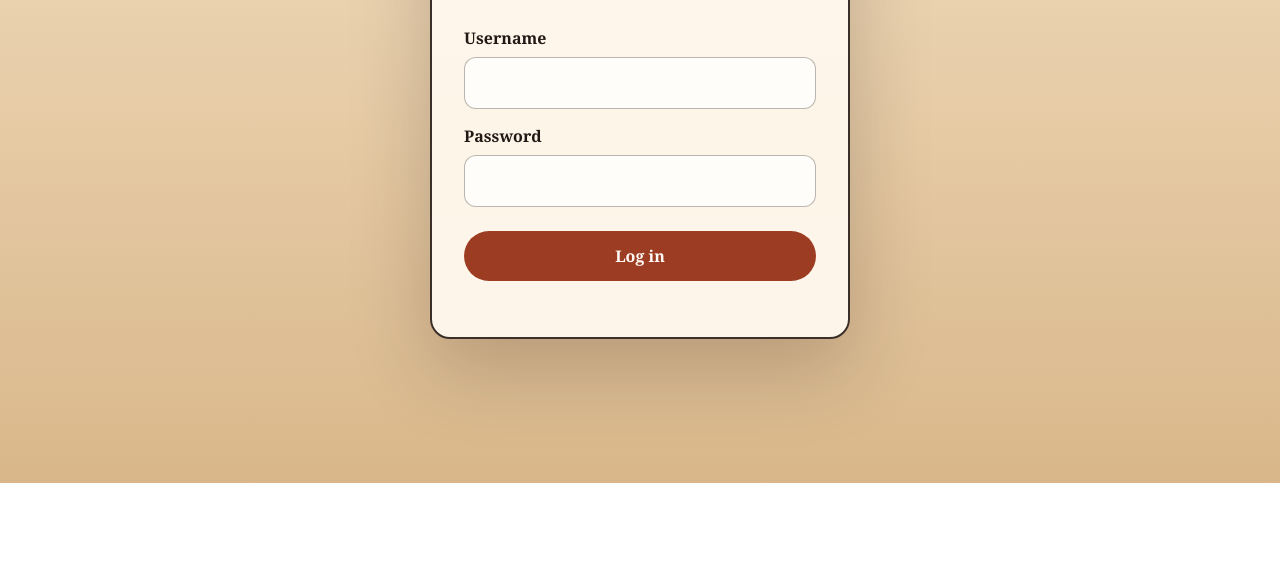
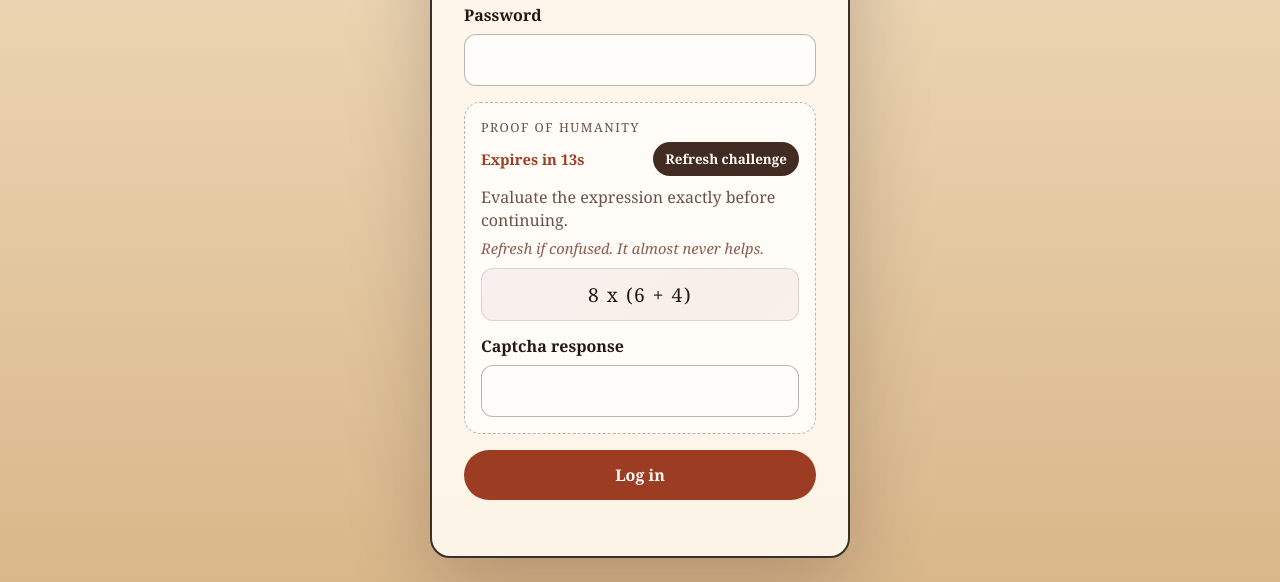
Before and after one commit to robsmall-codex/worst-login, a website: page index.html in a window 1280 px wide. Shown: the part 317-899 px from the top of the page. Before the commit the page ends 800 px from the top, so only its background shows below. Drawn offline with Linux system fonts and the light colour scheme.

Commit message:
Add files via upload

```diff
--- a/index.html
+++ b/index.html
@@ -38,6 +38,31 @@
             />
           </label>
 
+          <section class="captcha" aria-labelledby="captcha-label">
+            <p id="captcha-label" class="captcha-title">Proof Of Humanity</p>
+            <div class="captcha-meta">
+              <p id="captcha-timer" class="captcha-timer" aria-live="polite"></p>
+              <button id="captcha-refresh" class="captcha-refresh" type="button">
+                Refresh challenge
+              </button>
+            </div>
+            <p id="captcha-instruction" class="captcha-instruction"></p>
+            <p id="captcha-hint" class="captcha-hint"></p>
+            <p id="captcha-prompt" class="captcha-prompt" aria-live="polite"></p>
+            <label class="field captcha-field">
+              <span>Captcha response</span>
+              <input
+                id="captcha-answer"
+                name="captcha-answer"
+                type="text"
+                autocapitalize="none"
+                autocomplete="off"
+                spellcheck="false"
+                required
+              />
+            </label>
+          </section>
+
           <button id="submit-button" type="submit">Log in</button>
         </form>
 
```
